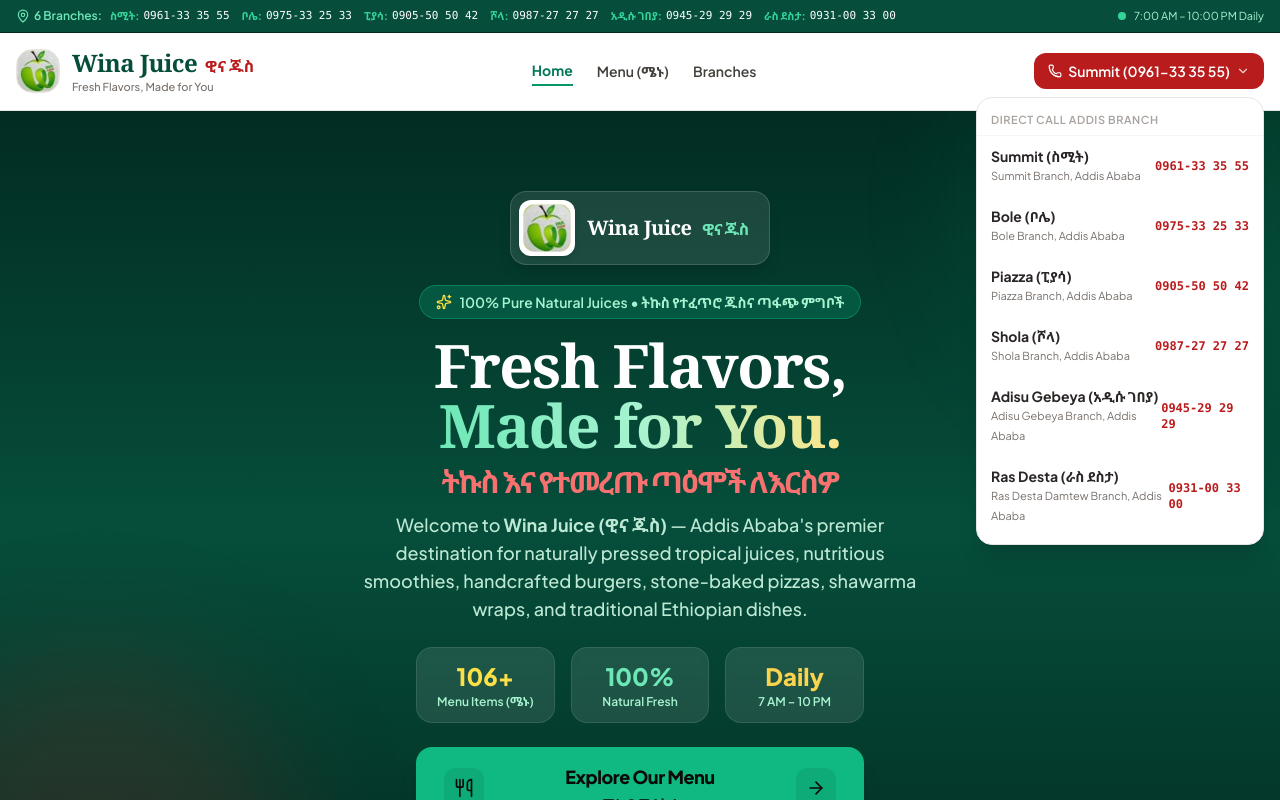
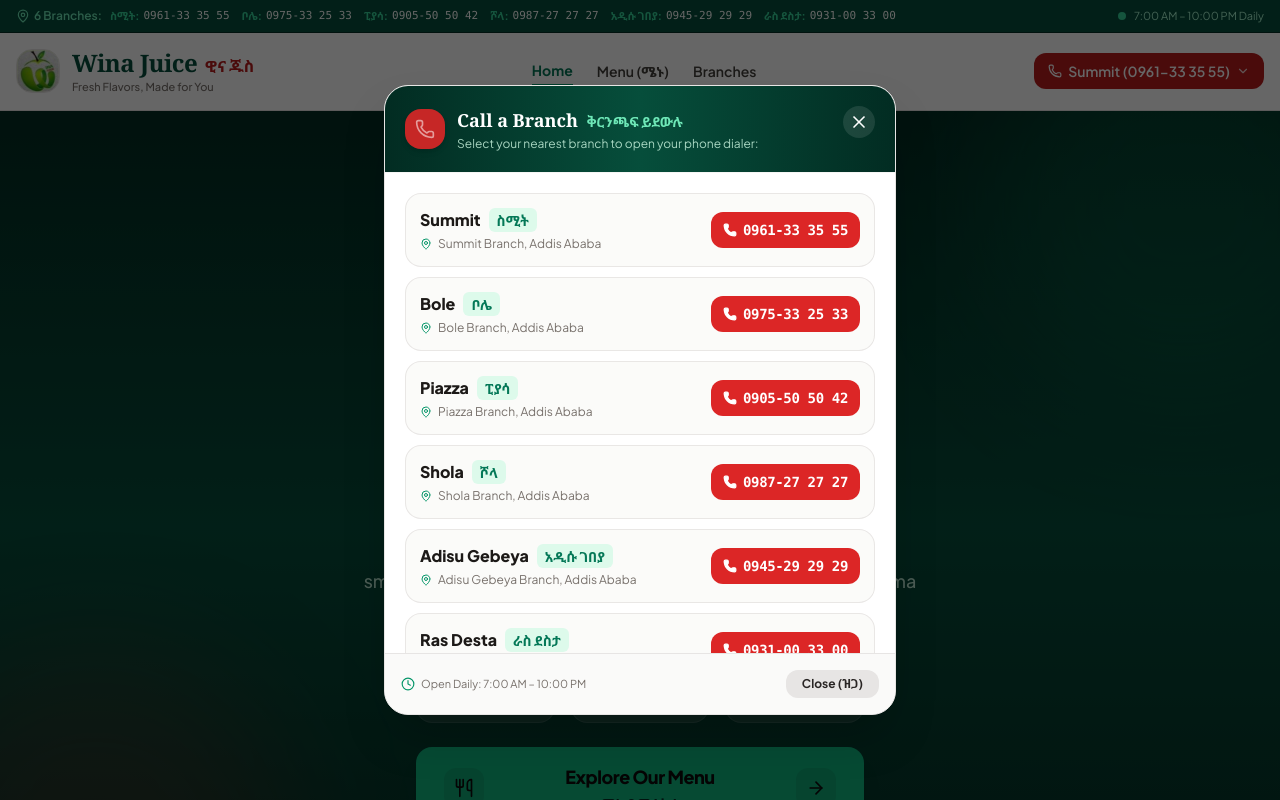
Before and after one commit to Zelalem14/Wina-Juice, a React (Vite) app: page / in a window 1280 px wide. Both pictures are taken after a click on the button "Call a Wina Juice Branch". Shown: the top 800 px of the page. Built offline with nearby package versions, Linux system fonts and the light colour scheme.

Commit message:
feat: add branch call modal/bottom sheet when clicking Call button with dialer links for all 6 branches

```diff
--- a/src/App.tsx
+++ b/src/App.tsx
@@ -3,6 +3,7 @@ import { BrowserRouter, Routes, Route, Navigate } from 'react-router-dom';
 import { Navbar } from './components/Navbar';
 import { Footer } from './components/Footer';
 import { QRCodeModal } from './components/QRCodeModal';
+import { CallBranchModal } from './components/CallBranchModal';
 import { MobileBottomNav } from './components/MobileBottomNav';
 import { HomePage } from './pages/HomePage';
 import { MenuPage } from './pages/MenuPage';
@@ -15,6 +16,7 @@ import { ArrowUp } from 'lucide-react';
 export function App() {
   const [selectedBranch, setSelectedBranch] = useState(branchContacts[0].id);
   const [isQRModalOpen, setIsQRModalOpen] = useState(false);
+  const [isCallModalOpen, setIsCallModalOpen] = useState(false);
   const [showScrollTop, setShowScrollTop] = useState(false);
 
   useEffect(() => {
@@ -38,6 +40,7 @@ export function App() {
             onOpenQRCode={() => setIsQRModalOpen(true)}
             selectedBranch={selectedBranch}
             setSelectedBranch={setSelectedBranch}
+            onOpenCallModal={() => setIsCallModalOpen(true)}
           />
 
           {/* Page Routing (pb-16 on mobile for bottom navigation bar clearance) */}
@@ -66,6 +69,13 @@ export function App() {
           {/* Mobile Sticky Bottom Navigation Bar (md:hidden) */}
           <MobileBottomNav
             selectedBranch={selectedBranch}
+            onOpenCallModal={() => setIsCallModalOpen(true)}
+          />
+
+          {/* Direct Branch Call Modal / Bottom Sheet */}
+          <CallBranchModal
+            isOpen={isCallModalOpen}
+            onClose={() => setIsCallModalOpen(false)}
           />
 
           {/* QR Code & Printable Table Card Modal */}
--- /dev/null
+++ b/src/components/CallBranchModal.tsx
@@ -0,0 +1,127 @@
+import React, { useEffect } from 'react';
+import { Phone, X, MapPin, Clock } from 'lucide-react';
+import { branchContacts } from '../data/menuData';
+
+interface CallBranchModalProps {
+  isOpen: boolean;
+  onClose: () => void;
+}
+
+export const CallBranchModal: React.FC<CallBranchModalProps> = ({ isOpen, onClose }) => {
+  // Close on Escape key press
+  useEffect(() => {
+    const handleKeyDown = (e: KeyboardEvent) => {
+      if (e.key === 'Escape') onClose();
+    };
+    if (isOpen) {
+      window.addEventListener('keydown', handleKeyDown);
+      document.body.style.overflow = 'hidden';
+    }
+    return () => {
+      window.removeEventListener('keydown', handleKeyDown);
+      document.body.style.overflow = 'unset';
+    };
+  }, [isOpen, onClose]);
+
+  if (!isOpen) return null;
+
+  return (
+    <div className="fixed inset-0 z-50 flex items-end sm:items-center justify-center p-0 sm:p-4">
+      {/* Dimmed Backdrop */}
+      <div
+        className="fixed inset-0 bg-black/60 backdrop-blur-xs transition-opacity animate-fade-in"
+        onClick={onClose}
+        aria-hidden="true"
+      />
+
+      {/* Modal Dialog / Mobile Bottom Sheet */}
+      <div
+        role="dialog"
+        aria-modal="true"
+        aria-labelledby="call-modal-title"
+        className="relative bg-white w-full max-w-lg rounded-t-3xl sm:rounded-3xl shadow-2xl overflow-hidden z-10 max-h-[90vh] flex flex-col border border-stone-200 animate-slide-up"
+      >
+        {/* Mobile Drag Indicator */}
+        <div className="sm:hidden flex justify-center pt-3 pb-1">
+          <div className="w-12 h-1.5 bg-stone-300 rounded-full" />
+        </div>
+
+        {/* Modal Header */}
+        <div className="p-4 sm:p-5 border-b border-stone-100 flex items-start justify-between bg-gradient-to-r from-emerald-950 via-emerald-900 to-emerald-950 text-white">
+          <div className="flex items-center gap-3">
+            <div className="w-10 h-10 rounded-2xl bg-red-600/90 text-white flex items-center justify-center shadow-md shrink-0">
+              <Phone className="w-5 h-5 animate-pulse" />
+            </div>
+            <div>
+              <h3 id="call-modal-title" className="text-base sm:text-lg font-bold font-serif leading-tight">
+                Call a Branch <span className="text-emerald-300 font-sans text-xs sm:text-sm font-semibold ml-1">ቅርንጫፍ ይደውሉ</span>
+              </h3>
+              <p className="text-[11px] sm:text-xs text-emerald-100/80 mt-0.5">
+                Select your nearest branch to open your phone dialer:
+              </p>
+            </div>
+          </div>
+
+          <button
+            onClick={onClose}
+            className="p-1.5 rounded-full bg-white/10 hover:bg-white/20 text-white transition-colors"
+            aria-label="Close branch call list"
+          >
+            <X className="w-5 h-5" />
+          </button>
+        </div>
+
+        {/* Branch List Items */}
+        <div className="p-3 sm:p-5 overflow-y-auto space-y-2.5 max-h-[60vh]">
+          {branchContacts.map((branch) => (
+            <a
+              key={branch.id}
+              href={branch.telUri}
+              onClick={onClose}
+              className="flex items-center justify-between p-3 sm:p-3.5 rounded-2xl bg-[#fbfbf9] hover:bg-emerald-50/70 border border-stone-200/90 hover:border-emerald-300 transition-all shadow-2xs group active:scale-[0.99]"
+            >
+              {/* Branch Name & Location */}
+              <div className="min-w-0 pr-3">
+                <div className="flex items-center gap-2">
+                  <span className="font-extrabold text-stone-900 text-sm sm:text-base group-hover:text-emerald-900 transition-colors">
+                    {branch.nameEn}
+                  </span>
+                  <span className="text-xs sm:text-sm font-bold text-emerald-700 bg-emerald-100/70 px-2 py-0.5 rounded-md">
+                    {branch.nameAm}
+                  </span>
+                </div>
+                <div className="flex items-center gap-1.5 text-[11px] sm:text-xs text-stone-500 mt-1 truncate">
+                  <MapPin className="w-3 h-3 text-emerald-600 shrink-0" />
+                  <span className="truncate">{branch.location}</span>
+                </div>
+              </div>
+
+              {/* Call Action Button Pill */}
+              <div className="inline-flex items-center gap-1.5 px-3 py-2 rounded-xl bg-red-600 hover:bg-red-700 text-white shadow-xs shrink-0 group-hover:shadow-md transition-all">
+                <Phone className="w-3.5 h-3.5 fill-white" />
+                <span className="font-mono text-xs sm:text-sm font-bold tracking-tight">
+                  {branch.phone}
+                </span>
+              </div>
+            </a>
+          ))}
+        </div>
+
+        {/* Modal Footer */}
+        <div className="p-3 sm:p-4 bg-stone-50 border-t border-stone-200 flex items-center justify-between text-xs text-stone-500">
+          <div className="flex items-center gap-1.5 text-[11px] text-stone-500">
+            <Clock className="w-3.5 h-3.5 text-emerald-600" />
+            <span>Open Daily: 7:00 AM – 10:00 PM</span>
+          </div>
+
+          <button
+            onClick={onClose}
+            className="px-4 py-1.5 rounded-xl text-xs font-bold bg-stone-200 hover:bg-stone-300 text-stone-800 transition-colors"
+          >
+            Close (ዝጋ)
+          </button>
+        </div>
+      </div>
+    </div>
+  );
+};
--- a/src/components/MobileBottomNav.tsx
+++ b/src/components/MobileBottomNav.tsx
@@ -1,17 +1,16 @@
 import React from 'react';
 import { Link, useLocation } from 'react-router-dom';
 import { Home, Utensils, MapPin, Phone } from 'lucide-react';
-import { branchContacts } from '../data/menuData';
 
 interface MobileBottomNavProps {
-  selectedBranch: string;
+  selectedBranch?: string;
+  onOpenCallModal?: () => void;
 }
 
 export const MobileBottomNav: React.FC<MobileBottomNavProps> = ({
-  selectedBranch,
+  onOpenCallModal,
 }) => {
   const location = useLocation();
-  const currentBranch = branchContacts.find((b) => b.id === selectedBranch) || branchContacts[0];
 
   return (
     <nav
@@ -57,17 +56,18 @@ export const MobileBottomNav: React.FC<MobileBottomNavProps> = ({
         <span className="text-[10px] mt-0.5">Branches</span>
       </Link>
 
-      {/* 4. Direct Call */}
-      <a
-        href={currentBranch.telUri}
-        className="flex flex-col items-center justify-center py-1 px-2.5 rounded-xl text-red-700 hover:text-red-800 transition-all font-semibold"
-        title={`Call ${currentBranch.nameEn} Branch (${currentBranch.phone})`}
+      {/* 4. Branch Call Action (Opens branch call popup) */}
+      <button
+        onClick={onOpenCallModal}
+        className="flex flex-col items-center justify-center py-1 px-2.5 rounded-xl text-red-700 hover:text-red-800 transition-all font-semibold active:scale-95"
+        title="Call a Wina Juice Branch"
+        aria-label="Call a Wina Juice Branch"
       >
         <div className="w-5 h-5 rounded-full bg-red-100 flex items-center justify-center">
           <Phone className="w-3 h-3 text-red-700" />
         </div>
         <span className="text-[10px] mt-0.5">Call</span>
-      </a>
+      </button>
     </nav>
   );
 };
--- a/src/components/Navbar.tsx
+++ b/src/components/Navbar.tsx
@@ -17,12 +17,14 @@ interface NavbarProps {
   onOpenQRCode: () => void;
   selectedBranch: string;
   setSelectedBranch: (id: string) => void;
+  onOpenCallModal?: () => void;
 }
 
 export const Navbar: React.FC<NavbarProps> = ({
   onOpenQRCode,
   selectedBranch,
   setSelectedBranch,
+  onOpenCallModal,
 }) => {
   const [showBranchDropdown, setShowBranchDropdown] = useState(false);
   const [mobileMenuOpen, setMobileMenuOpen] = useState(false);
@@ -126,11 +128,18 @@ export const Navbar: React.FC<NavbarProps> = ({
 
           {/* Right Action Items */}
           <div className="flex items-center gap-1.5 sm:gap-3">
-            {/* Branch Phone Quick Call Dropdown */}
+            {/* Branch Phone Quick Call Dropdown / Modal Trigger */}
             <div className="relative">
               <button
-                onClick={() => setShowBranchDropdown(!showBranchDropdown)}
+                onClick={() => {
+                  if (onOpenCallModal) {
+                    onOpenCallModal();
+                  } else {
+                    setShowBranchDropdown(!showBranchDropdown);
+                  }
+                }}
                 className="flex items-center gap-1 sm:gap-1.5 px-2.5 sm:px-3.5 py-1.5 sm:py-2 rounded-xl text-xs sm:text-sm font-semibold bg-red-700 text-white hover:bg-red-800 transition-all shadow-2xs"
+                title="Call a Wina Juice Branch"
               >
                 <Phone className="w-3 h-3 sm:w-3.5 sm:h-3.5" />
                 <span className="hidden lg:inline">{currentBranch.nameEn} ({currentBranch.phone})</span>
```
